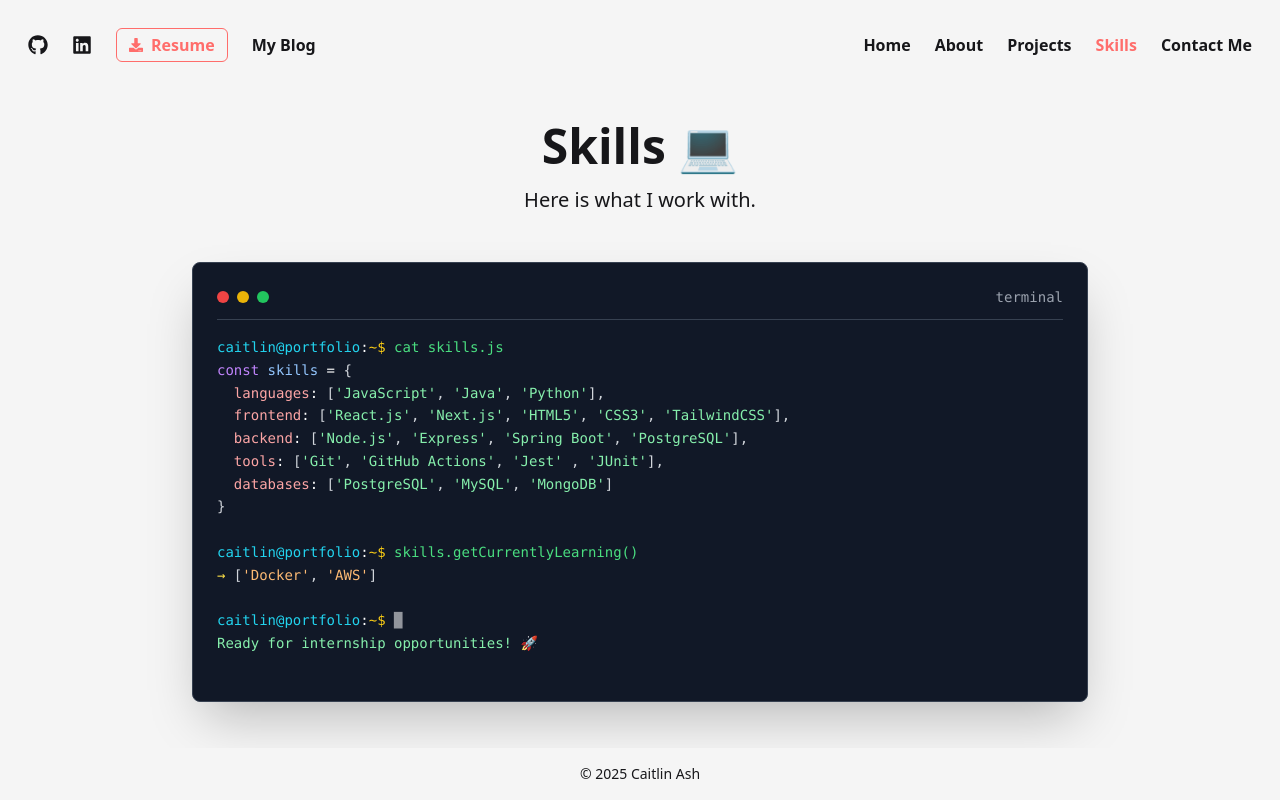
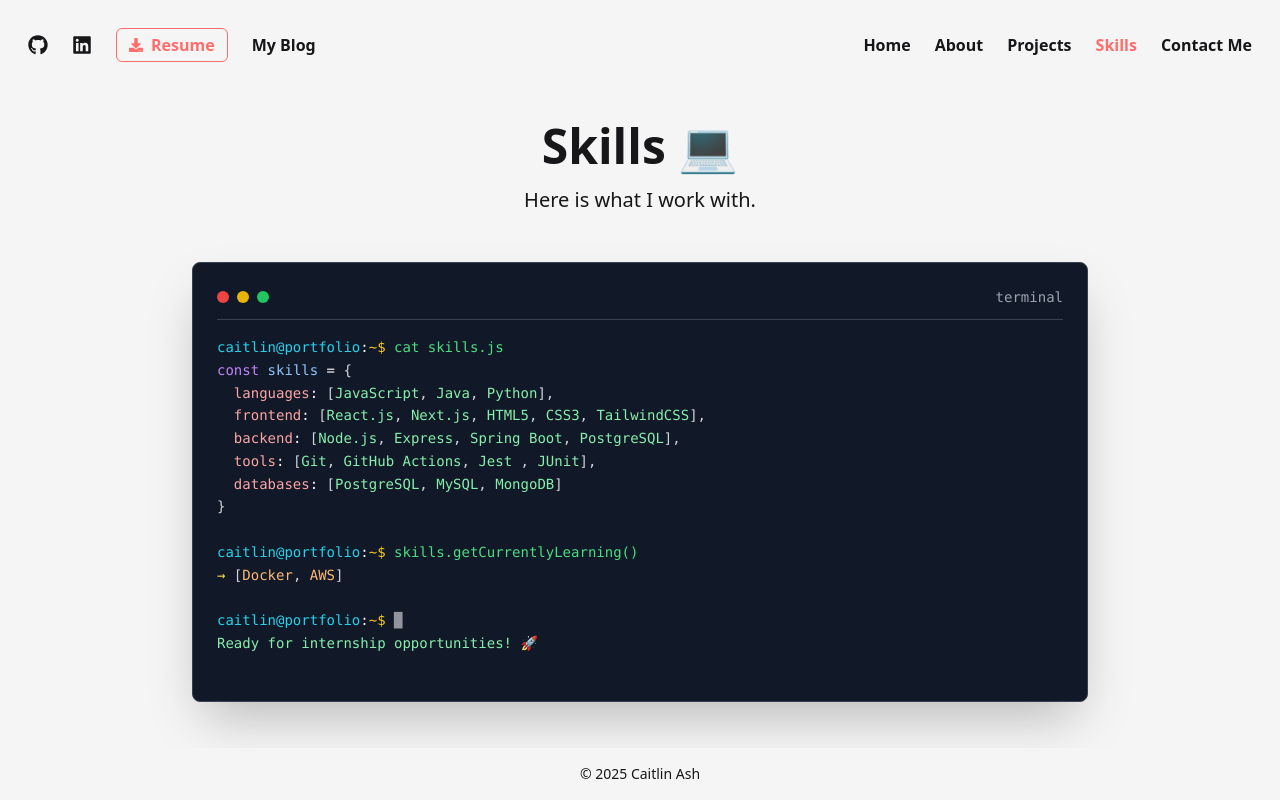
Before and after one commit to bycait27/portfolio, a Next.js app: page / in a window 1280 px wide. Both pictures are taken after a click on the button "Skills". Built offline with nearby package versions, Linux system fonts and the light colour scheme.

Commit message:
Fixing issue with apostrophes in ContactMe and Skills.

```diff
--- a/src/components/sections/ContactMe.jsx
+++ b/src/components/sections/ContactMe.jsx
@@ -17,7 +17,7 @@ export default function ContactMe() {
                     <div className="bg-background-secondary rounded-lg p-8 shadow-lg max-w-md w-full">
                         {/* info header */}
                         <p className="text-xl text-text-primary mb-6 text-center">
-                            Let's connect!
+                            Let&apos;s connect!
                         </p>
 
                         <div className="space-y-6">
--- a/src/components/sections/Skills.jsx
+++ b/src/components/sections/Skills.jsx
@@ -26,15 +26,15 @@ export default function Skills() {
             <code>
               <span className="text-cyan-400">caitlin@portfolio</span><span className="text-white">:</span><span className="text-yellow-400">~$</span> cat skills.js{"\n"}
               <span className="text-purple-400">const</span> <span className="text-blue-300">skills</span> <span className="text-white">=</span> <span className="text-gray-300">{"{"}</span>{"\n"}
-              <span className="text-gray-300">  </span><span className="text-red-300">languages</span><span className="text-white">:</span> <span className="text-gray-300">[</span><span className="text-green-300">'JavaScript'</span><span className="text-gray-300">,</span> <span className="text-green-300">'Java'</span><span className="text-gray-300">,</span> <span className="text-green-300">'Python'</span><span className="text-gray-300">],</span>{"\n"}
-              <span className="text-gray-300">  </span><span className="text-red-300">frontend</span><span className="text-white">:</span> <span className="text-gray-300">[</span><span className="text-green-300">'React.js'</span><span className="text-gray-300">,</span> <span className="text-green-300">'Next.js'</span><span className="text-gray-300">,</span> <span className="text-green-300">'HTML5'</span><span className="text-gray-300">,</span> <span className="text-green-300">'CSS3'</span><span className="text-gray-300">,</span> <span className="text-green-300">'TailwindCSS'</span><span className="text-gray-300">],</span>{"\n"}
-              <span className="text-gray-300">  </span><span className="text-red-300">backend</span><span className="text-white">:</span> <span className="text-gray-300">[</span><span className="text-green-300">'Node.js'</span><span className="text-gray-300">,</span> <span className="text-green-300">'Express'</span><span className="text-gray-300">,</span> <span className="text-green-300">'Spring Boot'</span><span className="text-gray-300">,</span> <span className="text-green-300">'PostgreSQL'</span><span className="text-gray-300">],</span>{"\n"}
-              <span className="text-gray-300">  </span><span className="text-red-300">tools</span><span className="text-white">:</span> <span className="text-gray-300">[</span><span className="text-green-300">'Git'</span><span className="text-gray-300">,</span> <span className="text-green-300">'GitHub Actions'</span><span className="text-gray-300">,</span> <span className="text-green-300">'Jest'</span> <span className="text-gray-300">,</span> <span className="text-green-300">'JUnit'</span><span className="text-gray-300">],</span>{"\n"}
-              <span className="text-gray-300">  </span><span className="text-red-300">databases</span><span className="text-white">:</span> <span className="text-gray-300">[</span><span className="text-green-300">'PostgreSQL'</span><span className="text-gray-300">,</span> <span className="text-green-300">'MySQL'</span><span className="text-gray-300">,</span> <span className="text-green-300">'MongoDB'</span><span className="text-gray-300">]</span>{"\n"}
+              <span className="text-gray-300">  </span><span className="text-red-300">languages</span><span className="text-white">:</span> <span className="text-gray-300">[</span><span className="text-green-300">{'JavaScript'}</span><span className="text-gray-300">,</span> <span className="text-green-300">{'Java'}</span><span className="text-gray-300">,</span> <span className="text-green-300">{'Python'}</span><span className="text-gray-300">],</span>{"\n"}
+              <span className="text-gray-300">  </span><span className="text-red-300">frontend</span><span className="text-white">:</span> <span className="text-gray-300">[</span><span className="text-green-300">{'React.js'}</span><span className="text-gray-300">,</span> <span className="text-green-300">{'Next.js'}</span><span className="text-gray-300">,</span> <span className="text-green-300">{'HTML5'}</span><span className="text-gray-300">,</span> <span className="text-green-300">{'CSS3'}</span><span className="text-gray-300">,</span> <span className="text-green-300">{'TailwindCSS'}</span><span className="text-gray-300">],</span>{"\n"}
+              <span className="text-gray-300">  </span><span className="text-red-300">backend</span><span className="text-white">:</span> <span className="text-gray-300">[</span><span className="text-green-300">{'Node.js'}</span><span className="text-gray-300">,</span> <span className="text-green-300">{'Express'}</span><span className="text-gray-300">,</span> <span className="text-green-300">{'Spring Boot'}</span><span className="text-gray-300">,</span> <span className="text-green-300">{'PostgreSQL'}</span><span className="text-gray-300">],</span>{"\n"}
+              <span className="text-gray-300">  </span><span className="text-red-300">tools</span><span className="text-white">:</span> <span className="text-gray-300">[</span><span className="text-green-300">{'Git'}</span><span className="text-gray-300">,</span> <span className="text-green-300">{'GitHub Actions'}</span><span className="text-gray-300">,</span> <span className="text-green-300">{'Jest'}</span> <span className="text-gray-300">,</span> <span className="text-green-300">{'JUnit'}</span><span className="text-gray-300">],</span>{"\n"}
+              <span className="text-gray-300">  </span><span className="text-red-300">databases</span><span className="text-white">:</span> <span className="text-gray-300">[</span><span className="text-green-300">{'PostgreSQL'}</span><span className="text-gray-300">,</span> <span className="text-green-300">{'MySQL'}</span><span className="text-gray-300">,</span> <span className="text-green-300">{'MongoDB'}</span><span className="text-gray-300">]</span>{"\n"}
               <span className="text-gray-300">{"}"}</span>{"\n"}
               {"\n"}
               <span className="text-cyan-400">caitlin@portfolio</span><span className="text-white">:</span><span className="text-yellow-400">~$</span> skills.getCurrentlyLearning(){"\n"}
-              <span className="text-yellow-300">→ </span><span className="text-gray-300">[</span><span className="text-orange-300">'Docker'</span><span className="text-gray-300">,</span> <span className="text-orange-300">'AWS'</span><span className="text-gray-300">]</span>{"\n"}
+              <span className="text-yellow-300">→ </span><span className="text-gray-300">[</span><span className="text-orange-300">{'Docker'}</span><span className="text-gray-300">,</span> <span className="text-orange-300">{'AWS'}</span><span className="text-gray-300">]</span>{"\n"}
               {"\n"}
               <span className="text-cyan-400">caitlin@portfolio</span><span className="text-white">:</span><span className="text-yellow-400">~$</span> <span className="animate-pulse text-white">█</span>
               {"\n"}
```
